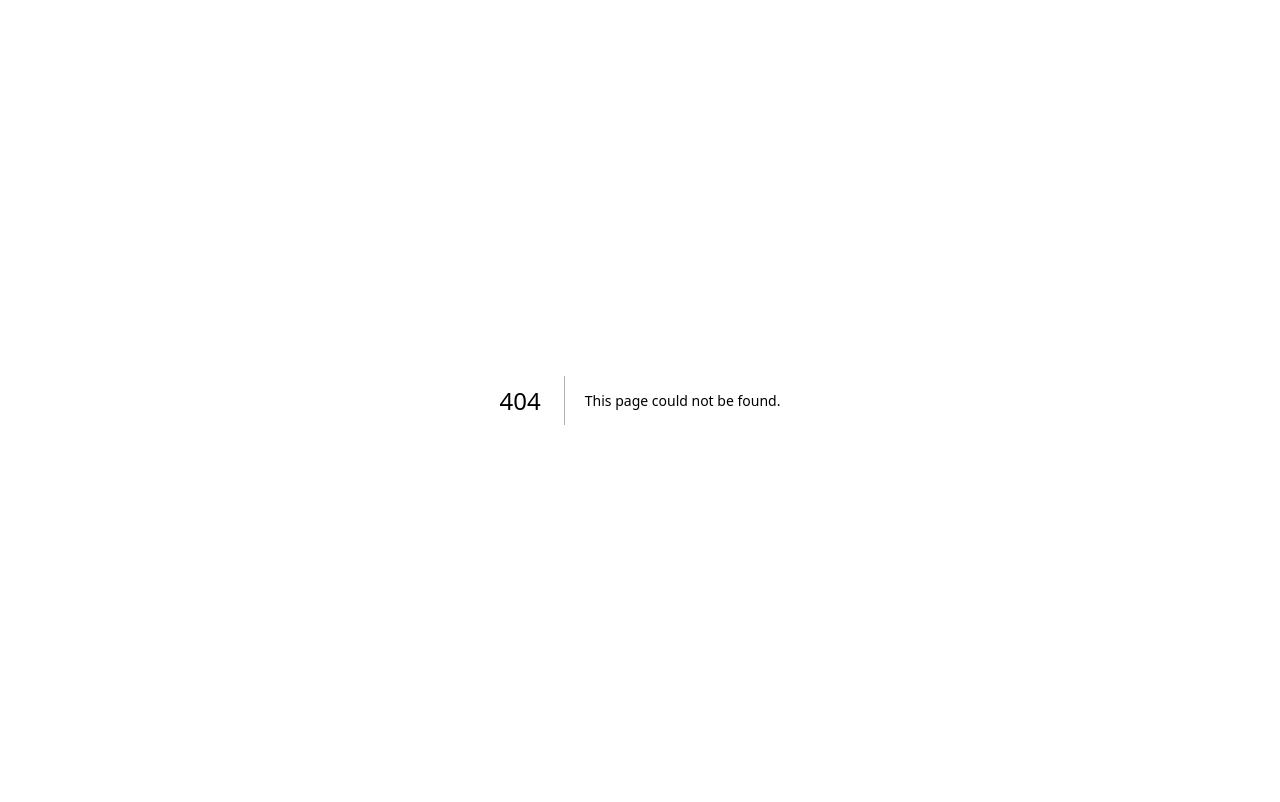
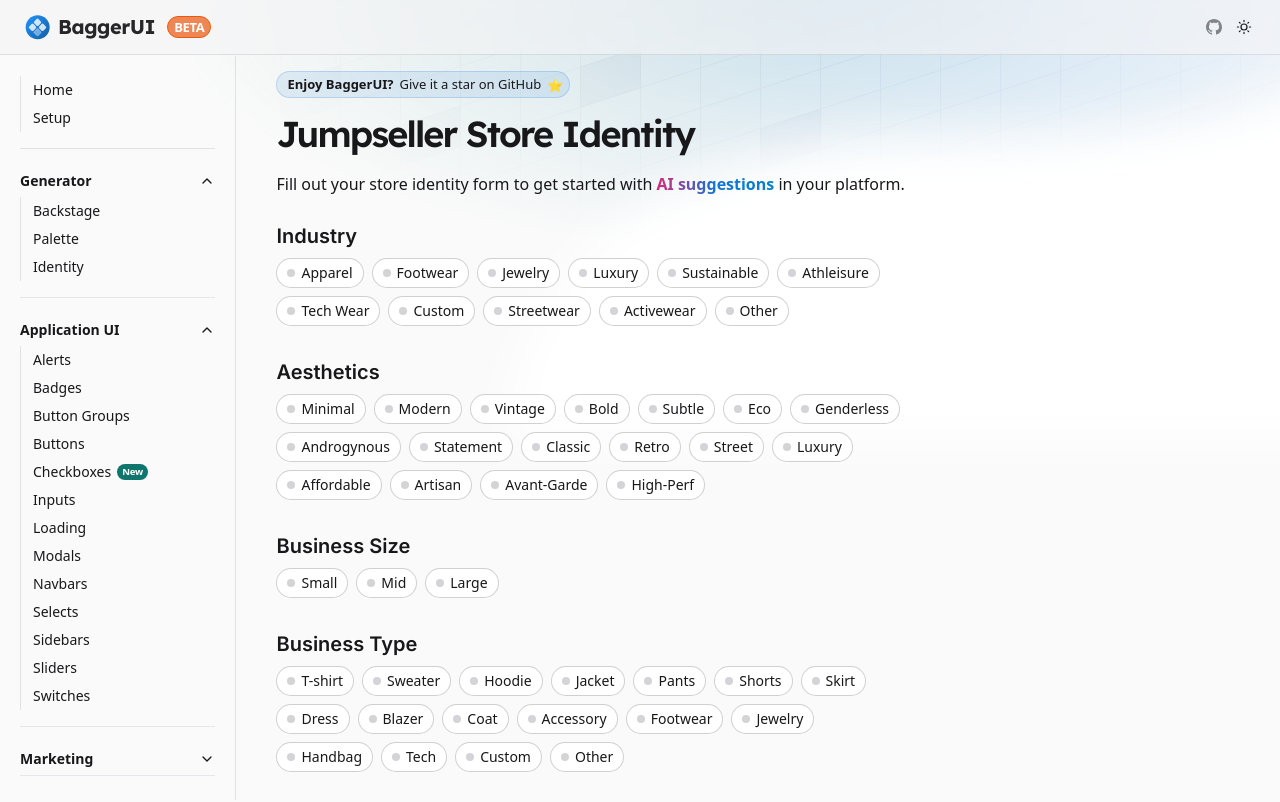
Before and after one commit to kiko-g/bagger-ui, a Next.js app: page /generator/identity in a window 1280 px wide. Before the commit this address had no page. Shown: the top 802 px of the page. Built offline with nearby package versions, Linux system fonts and the light colour scheme.

Commit message:
final store identity adjustments

```diff
--- a/src/app/generator/onboarding/page.tsx
+++ b/src/app/generator/identity/page.tsx
@@ -12,7 +12,7 @@
 const inter = Inter({ subsets: ['latin'] })
 const lexend = Lexend({ subsets: ['latin'] })
 
-export default function Generator() {
+export default function JumpsellerStoreIdentity() {
   const [form, setForm] = useState<Record<string, string[]>>({})
   const [isInitialized, setIsInitialized] = useState(false)
 
@@ -29,7 +29,7 @@
   return (
     <Layout location="Onboarding" sidebar>
       <h2 className={clsx(lexend.className, 'mb-4 text-2xl font-semibold tracking-tighter lg:text-4xl')}>
-        Identity Form
+        Jumpseller Store Identity
       </h2>
 
       <p className="mb-2 max-w-3xl text-base">
@@ -74,9 +74,8 @@
 
           {Object.keys(form).length > 0 && (
             <div className="col-span-1 h-full lg:col-span-1">
-              <h4 className={clsx(inter.className, 'mb-1 text-lg font-semibold')}>Store Identity JSON</h4>
-              <div className="mb-1 flex items-center justify-end gap-2">
-                <Button variant="link" size="sm" onClick={() => setForm({})}>
+              <div className="flex items-center justify-end gap-2">
+                <Button variant="link" size="sm" onClick={() => setForm({})} className="px-2">
                   Reset
                 </Button>
               </div>
@@ -87,7 +86,7 @@
                 options={{
                   height: '100%',
                   maxHeight: '100%',
-                  fontSize: '12px',
+                  fontSize: '14px',
                   lineHeight: '1.25',
                 }}
               />
--- a/src/utils/data.tsx
+++ b/src/utils/data.tsx
@@ -75,8 +75,8 @@
     icon: Cog8ToothIcon,
   },
   {
-    name: 'Onboarding',
-    href: '/generator/onboarding',
+    name: 'Identity',
+    href: '/generator/identity',
     shown: true,
     icon: Cog8ToothIcon,
   },
```
